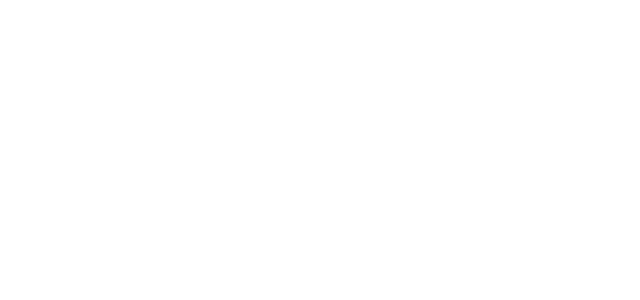
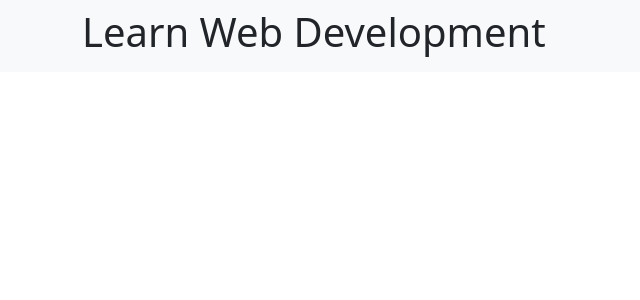
Before and after one commit to andrea-pugliatti/react-use-state, a React (Vite) app: page / in a window 1280 px wide. Shown: the top 300 px of the page, without its empty margins (0-640 px from the left). Built offline with nearby package versions, Linux system fonts and the light colour scheme.

Commit message:
Add Header component

```diff
--- a/src/App.jsx
+++ b/src/App.jsx
@@ -3,11 +3,10 @@
 import Main from "./components/Main";
 
 function App() {
-	// console.log(languages);
 	return (
 		<>
 			<Header />
-			<Main />
+			<Main data={languages} />
 		</>
 	);
 }
--- a/src/components/Header.jsx
+++ b/src/components/Header.jsx
@@ -1,3 +1,9 @@
 export default function Header() {
-	return <div></div>;
+	return (
+		<div className="bg-light p-2">
+			<div className="container">
+				<h1>Learn Web Development</h1>
+			</div>
+		</div>
+	);
 }
--- a/src/components/Main.jsx
+++ b/src/components/Main.jsx
@@ -1,3 +1,8 @@
-export default function Main() {
-	return <div></div>;
+export default function Main({ data }) {
+	console.log(data);
+	return (
+		<div className="bg-body p-3">
+			<div className="container"></div>
+		</div>
+	);
 }
```
